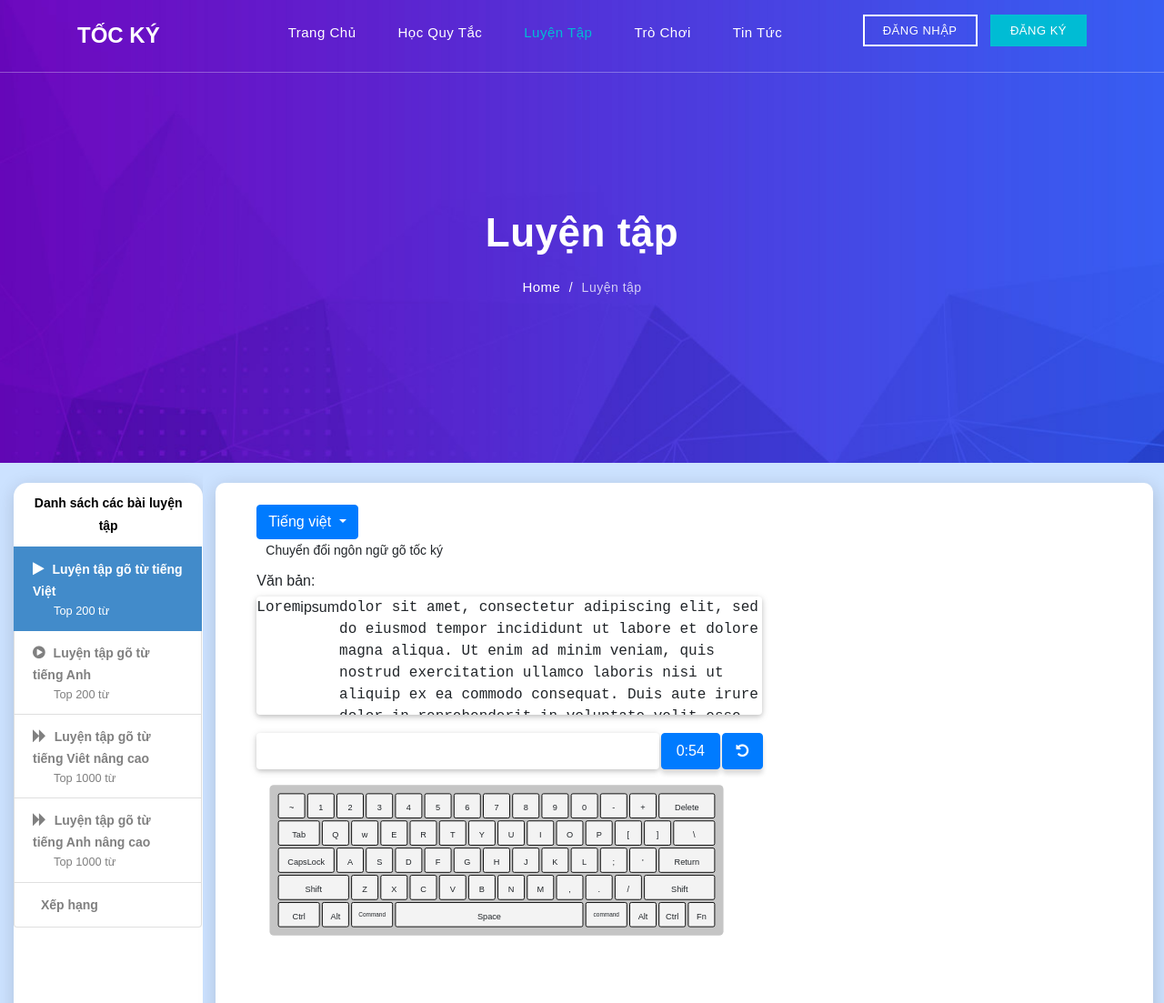
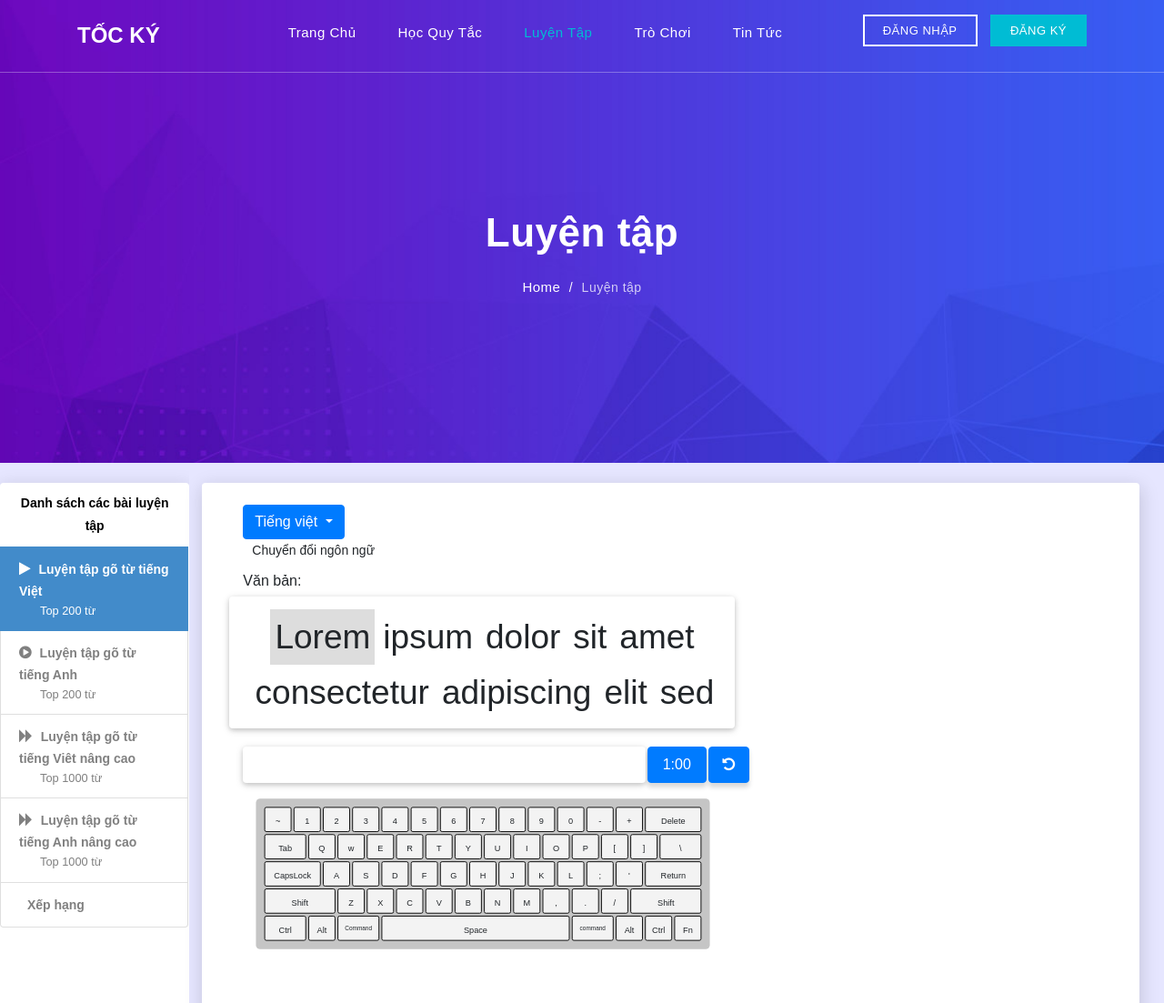
Before and after one commit to hoangmanhh99/HCI_19_GoTocKy, a plain HTML site: page training.html in a window 1280 px wide. Shown: the top 1103 px of the page at 91% size. Drawn offline with Linux system fonts and the light colour scheme.

Commit message:
them training

```diff
--- a/assets/css/style.css
+++ b/assets/css/style.css
@@ -2,12 +2,14 @@
     /* background-color: black !important; */
 }
 body {
-    background-color: #CCE2FF;
-    font-family: "Helvetica Neue",Helvetica,Arial,sans-serif;
+    background-color: #e6e6ff;
+
 }
 .lession {
-    height: 2000px;
-    border-radius: 15px;
+    margin-left: -15px;
+
+    height: 650px;
+    border-radius: 4px;
     margin-top: 12px;
     background-color: white;
     box-shadow: 1px 5px 20px 1px rgba(0, 0, 0, 0.15);
@@ -20,29 +22,29 @@ body {
 }
 .training-area {
     /* background-color: #e0e6f1; */
-    background-color: #CCE2FF;
+    background-color: #e6e6ff;
     /* box-shadow: 2px 3px 14px black; */
     padding: 12px
 }
 .text-area {
+    padding: 14px;
     display: flex;
     justify-content: center;
-}
-
-#type {
+    font-family: "Helvetica Neue",Helvetica,Arial,sans-serif;
+    overflow: hidden;
+    font-size: 37px;
+    padding-left: 20px;
     border: 1px !important ;
-    font-family: "Courier New", Courier, monospace ;
     border-radius: 4px;
     width: 90%;
-    height: 130px;
-    overflow: auto;
+    height: 145px;
     margin-top: 35px;
     box-shadow: 0 2px 5px 0 rgba(0,0,0,.16),0 2px 10px 0 rgba(0,0,0,.12)!important;
 }
 
 .typing {
     border: 1px !important ;
-    font-family: "Courier New", Courier, monospace ;
+    font-family: "Helvetica Neue",Helvetica,Arial,sans-serif;
     border-radius: 4px;
     width: 68.4%;
     height: 40px;
@@ -52,10 +54,10 @@ body {
     margin-left: 15px;
 }
 .main {
-    border-radius: 10px;
+    border-radius: 4px;
     background-color: white;
     box-shadow: 1px 5px 20px 1px rgba(0, 0, 0, 0.15);
-    height: 100%;
+    height: 650px;
     padding: 0px 30px 0px 30px;
     margin-left: 2px;
 }
@@ -109,3 +111,8 @@ small {
     margin-left: -30px;
     box-shadow: 0 2px 5px 0 rgba(0,0,0,.16),0 2px 10px 0 rgba(0,0,0,.12)!important;
 }
+
+#type > span {
+    padding: 3px 5px 3px 5px;
+    margin: 0px 2px 0px 2px;
+}
--- a/training.html
+++ b/training.html
@@ -151,18 +151,16 @@ https://templatemo.com/tm-541-host-cloud
                                     <a class="dropdown-item" href="#">Tiếng Anh</a>
                                 </div>
                             </div>
-                            <span style="font-size: 14px; margin: 10px 0px 0px 10px;">Chuyển đổi ngôn ngữ gõ tốc
-                                ký</span>
+                            <span style="font-size: 14px; margin: 10px 0px 0px 10px;">Chuyển đổi ngôn ngữ</span>
                         </div>
                         <span style="display:block; margin: 10px 0px -30px 0px;">Văn bản: </span>
-                        <div class="text-area" id="type">
-                            Lorem <span class='highlight'>ipsum</span> dolor sit amet, consectetur adipiscing elit, sed do eiusmod tempor incididunt ut labore et dolore magna aliqua. Ut enim ad minim veniam, quis nostrud exercitation ullamco laboris nisi ut aliquip ex ea commodo consequat. Duis aute irure dolor in reprehenderit in voluptate velit esse cillum dolore eu fugiat nulla pariatur. Excepteur sint occaecat cupidatat non proident, sunt in culpa qui officia deserunt mollit anim id est laborum.
+                        <div class="text-area row" id="type">
                         </div>
                         <div class="row" style="margin-top: 20px">
-                            <input class="typing" type="text" />
-                            <button class="btn btn-primary btn-style" id="time-count" style="width:10%;" s></button>
-                            <button class="btn btn-primary btn-style"
-                                style="width:7%; height:40px; margin-left: 2px;"><i class="fa fa-undo"></i></button>
+                            <input class="typing" id="typing" type="text" onkeyup="return typing(event)" />
+                            <button class="btn btn-primary btn-style" id="time-count" style="width:10%;">1:00</button>
+                            <button class="btn btn-primary btn-style" style="width:7%; height:40px; margin-left: 2px;"
+                                onclick="return reset(event)"><i class="fa fa-undo"></i></button>
                         </div>
 
                         <!-- Keyboard -->
@@ -229,6 +227,7 @@ https://templatemo.com/tm-541-host-cloud
                             <div class="key">Ctrl</div>
                             <div class="key">Fn</div>
                         </div>
+                        <!-- <button class="btn btn-primary">Kết thúc luyện tập </button> -->
                     </div>
                     <div class="col-md-4">
                         <div id="key-pressed">
@@ -339,10 +338,26 @@ https://templatemo.com/tm-541-host-cloud
     </script>
     <script>
         let key = [];
-
-
+        let time = 60000;
+        var timeCount;
+        let a = 0
+        //Typing
+        function typing(e) {
+            if (e.code === "Space") {
+                document.querySelector("#typing").value = ""
+                a = a + 1;
+                if (a === 1) {
+                    var x = setInterval(() => {
+                        time = time - 1000;
+                        if (time < 1000) {
+                            time = 0;
+                            clearInterval(x)
+                        }
+                        document.querySelector("#time-count").innerHTML = millisToMinutesAndSeconds(time);
+                    }, 1000)
+                }
+            } else {
                 // Đổi màu
-        document.addEventListener('keypress', (e) => {
                 if (key.length === 0) {
                     document.getElementById("key" + e.key).style.backgroundColor = "yellow";
                     key.push(e.key);
@@ -353,26 +368,36 @@ https://templatemo.com/tm-541-host-cloud
                     document.getElementById("key" + e.key).style.backgroundColor = "yellow";
                     key.push(e.key)
                 }
-        });
+            }
+        }
 
 
-        //Bấm giờ
         function millisToMinutesAndSeconds(millis) {
             var minutes = Math.floor(millis / 60000);
             var seconds = ((millis % 60000) / 1000).toFixed(0);
             return minutes + ":" + (seconds < 10 ? '0' : '') + seconds;
         }
-        let time = 60000;
-        var x = setInterval(() => {
 
-            time = time - 1000
-            if (time < 1000) {
-                time = 0;
-                clearInterval(x)
+        function reset(e) {
+            time = 60000;
         }
-            document.querySelector("#time-count").innerHTML = millisToMinutesAndSeconds(time);
-        }, 1000)
+        let stringDemo = "Lorem ipsum dolor sit amet consectetur adipiscing elit sed do eiusmod tempor incididunt ut labore et dolore magna aliqua Ut enim ad minim veniam quis nostrud exercitation ullamco laboris nisi ut aliquip ex ea commodo consequat Duis aute irure dolor in reprehenderit in voluptate velit esse cillum dolore eu fugiat nulla pariatur Excepteur sint occaecat cupidatat non proident sunt in culpa qui officia deserunt mollit anim id est laborum"
+        let node = document.createElement("span");
 
+        let textList = stringDemo.split(" ");
+        let i = 0;
+        for (i = 0; i < textList.length; i++) {
+
+            let node = document.createElement("span");
+            let textnode = document.createTextNode(textList[i]);
+            node.setAttribute("word",i)
+            node.appendChild(textnode)
+            if( i == 0) {
+               node.style.background = "#dddddd"
+            }
+            document.getElementsByClassName("text-area")[0].appendChild(node)
+        }
+        console.log(document.querySelectorAll("span[word = '1']"))
     </script>
 </body>
 
```
Lines whose indentation alone changed are shown as unchanged.
